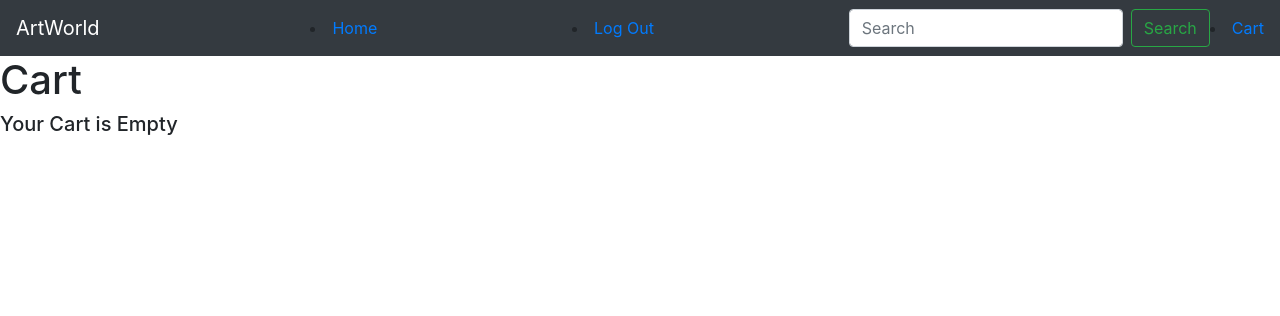
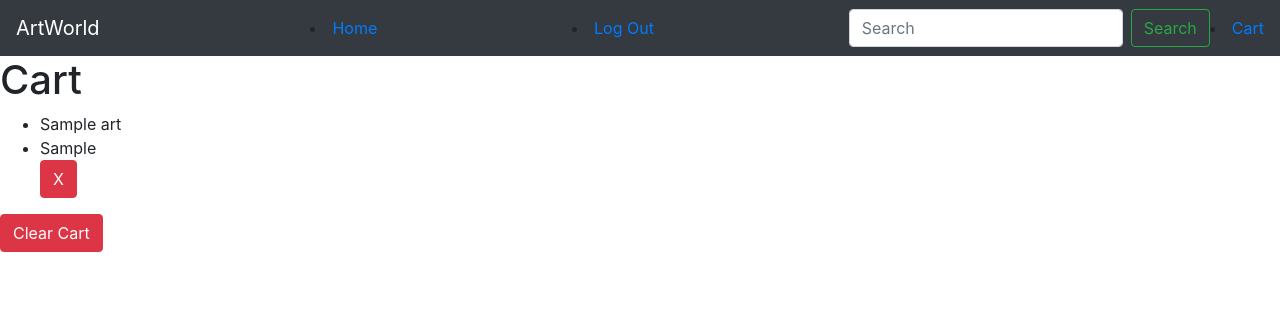
Before and after one commit to aditiohri/artworld, a Django app: page /cart/ in a window 1280 px wide. Shown: the top 316 px of the page. Run offline with Django 3.2, Linux system fonts and the light colour scheme; a user stored in the database is signed in; tables that the repository leaves empty hold one stand-in row (values such as "Sample post"); some libraries are stand-ins or nearby versions.

Commit message:
added ui to delete one item or the whole cart

```diff
--- a/artworld/main_app/templates/cart/index.html
+++ b/artworld/main_app/templates/cart/index.html
@@ -1,13 +1,21 @@
 {% extends 'base.html' %} {% block content %}
 
 <h1>Cart</h1>
-{% if orders.count %}
+{% if cart.count %}
 <ul>
-    {% for item in orders.all %}
-    <li>{{ item.art.title }}</li>
-    <li>{{ item.art.artist }}</li>
-    {% endfor %}
+  {% for item in cart %}
+  <li>{{ item.art.title }}</li>
+  <li>{{ item.art.artist }}</li>
+  <form action="{% url 'delete_cart_item' item.art.id %}" method="post">
+    {% csrf_token %}
+    <button class="btn btn-danger" type="submit">X</button>
+  </form>
+  {% endfor %}
 </ul>
+<form action="{% url 'delete_cart'  %}" method="post">
+  {% csrf_token %}
+  <button class="btn btn-danger" type="submit">Clear Cart</button>
+</form>
 {% else %}
 <h5>Your Cart is Empty</h5>
 {% endif %}
```
